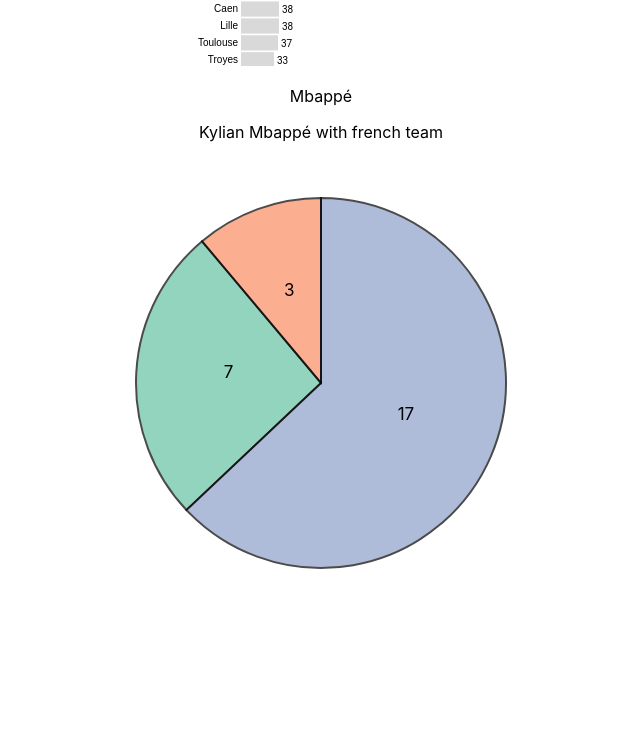
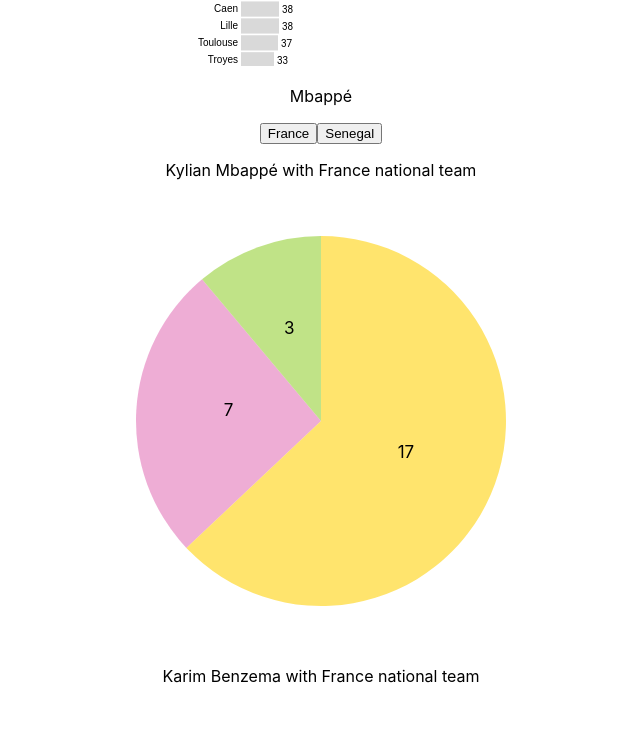
Before and after one commit to Kevin-Lam1013/INF8808-DataVizualisationProject, a React (Create React App) app: page / in a window 1280 px wide. Shown: the part 1240-1980 px from the top of the page, without its empty margins (319-959 px from the left). Before the commit the page ends 1852 px from the top, so only its background shows below. Built offline with nearby package versions, Linux system fonts and the light colour scheme.

Commit message:
change national team possible but missing legend

```diff
--- a/src/SecondViz/SecondViz.js
+++ b/src/SecondViz/SecondViz.js
@@ -1,41 +1,110 @@
 import React, { Component, useEffect, useState } from "react";
 import * as d3 from "d3";
 import PieChart from "../components/PieChart.js";
-import dataCSV from "./data/france_2022.csv";
+import franceCSV from "./data/france_2022.csv";
+import senegalCSV from "./data/senegal_2022.csv";
 
 function SecondViz() {
-  const [data, setData] = useState([]);
-  const [player, setPlayer] = useState("Mbappé");
-  const [team, setTeam] = useState("Paris S-G");
+  const [data1, setData1] = useState([]);
+  const [data2, setData2] = useState([]);
+  const [target1, setPlayer1] = useState("Kylian Mbappé");
+  const [target2, setPlayer2] = useState("Karim Benzema");
+  const [team, setTeam] = useState("France");
+  const [file, setFile] = useState(franceCSV);
+  var playingTime1 = {
+    MatchPlayed: 0,
+    MinPlayed: 0,
+  };
+  var playingTime2 = {
+    MatchPlayed: 0,
+    MinPlayed: 0,
+  };
 
   useEffect(() => {
-    d3.csv(dataCSV).then(function (d) {
-      const temp = {
+    if (team === "France") {
+      setFile(franceCSV);
+    } else {
+      setFile(senegalCSV);
+    }
+
+    d3.csv(file).then(function (d) {
+      const temp1 = {
         Goal: 0,
         Assist: 0,
         TeamGoal: 0,
-        // MatchPlayed: 0,
-        // MinPlayed: 0
+      };
+
+      const temp2 = {
+        Goal: 0,
+        Assist: 0,
+        TeamGoal: 0,
       };
 
       d.forEach((player) => {
-        if (player.Player === "Kylian Mbappé") {
-          temp.Goal = parseInt(player.Gls);
-          temp.Assist = parseInt(player.Ast);
-          // temp.MatchPlayed = parseInt(player.MP)
-          // temp.MinPlayed = parseInt(player.Min)
+        if (player.Player === target1) {
+          temp1.Goal = parseInt(player.Gls);
+          temp1.Assist = parseInt(player.Ast);
+          playingTime1.MatchPlayed = parseInt(player.MP);
+          playingTime1.MinPlayed = parseInt(player.Min);
         } else if (player.Gls > 0) {
-          temp.TeamGoal += parseInt(player.Gls);
+          temp1.TeamGoal += parseInt(player.Gls);
+        }
+
+        if (target2 !== "") {
+          if (player.Player === target2) {
+            temp2.Goal = parseInt(player.Gls);
+            temp2.Assist = parseInt(player.Ast);
+            playingTime2.MatchPlayed = parseInt(player.MP);
+            playingTime2.MinPlayed = parseInt(player.Min);
+          } else if (player.Gls > 0) {
+            temp2.TeamGoal += parseInt(player.Gls);
+          }
         }
       });
-      setData(temp);
+
+      setData1(temp1);
+
+      if (target2 !== "") {
+        setData2(temp2);
+      }
     });
   });
 
   return (
     <div className="App">
-      <p>Kylian Mbappé with french team</p>
-      <PieChart data={data} />
+      <button
+        onClick={() => {
+          setTeam("France");
+          setPlayer1("Kylian Mbappé");
+          setPlayer2("Karim Benzema");
+        }}
+      >
+        France
+      </button>
+      <button
+        onClick={() => {
+          setTeam("Senegal");
+          setPlayer1("Sadio Mané");
+          setPlayer2("");
+        }}
+      >
+        Senegal
+      </button>
+
+      <div>
+        <p>
+          {team === "France"
+            ? "Kylian Mbappé with France national team"
+            : "Sadio Mané with Senegal national team"}
+        </p>
+        <PieChart data={data1} />
+      </div>
+      {team === "France" && (
+        <div>
+          <p>Karim Benzema with France national team</p>
+          <PieChart data={data2} />
+        </div>
+      )}
     </div>
   );
 }
--- a/src/components/PieChart.js
+++ b/src/components/PieChart.js
@@ -8,8 +8,15 @@
 
   const width = 450,
     height = 450,
-    margin = 40;
+    margin = 40,
+    legendRectSize = 25,
+    legendSpacing = 6;
   const radius = Math.min(width, height) / 2 - margin;
+  const legendLabel = {
+    Goal: "Goals scored",
+    Assist: "Goals assisted",
+    TeamGoal: "Goals scored by the team",
+  };
 
   const [d, setData] = useState([]);
 
@@ -29,7 +36,10 @@
       .attr("transform", `translate(${width / 2}, ${height / 2})`);
 
     // color scale
-    const color = d3.scaleOrdinal().range(d3.schemeSet2);
+    const color = d3
+      .scaleOrdinal()
+      .domain(["Goals scored", "Goals assisted", "Goals scored by the team"])
+      .range(d3.schemeSet2);
 
     // shape helper to build pie
     const arcGenerator = d3.arc().innerRadius(0).outerRadius(radius);
@@ -45,12 +55,12 @@
       .selectAll("pie")
       .data(data_ready)
       .join("path")
+      .transition()
+      .duration(1000)
       .attr("d", arcGenerator)
       .attr("fill", function (d) {
         return color(d.data[1]);
       })
-      .attr("stroke", "black")
-      .style("stroke-width", "2px")
       .style("opacity", 0.7);
 
     // Annotation
```
